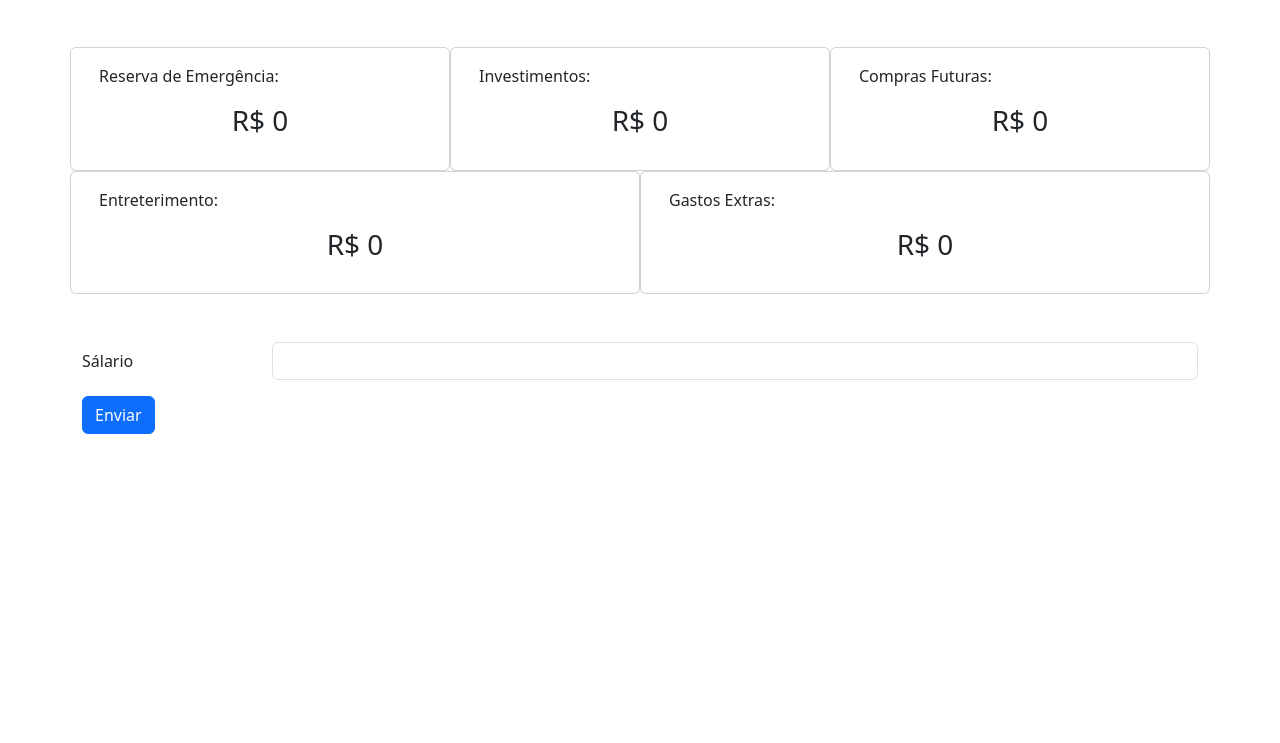
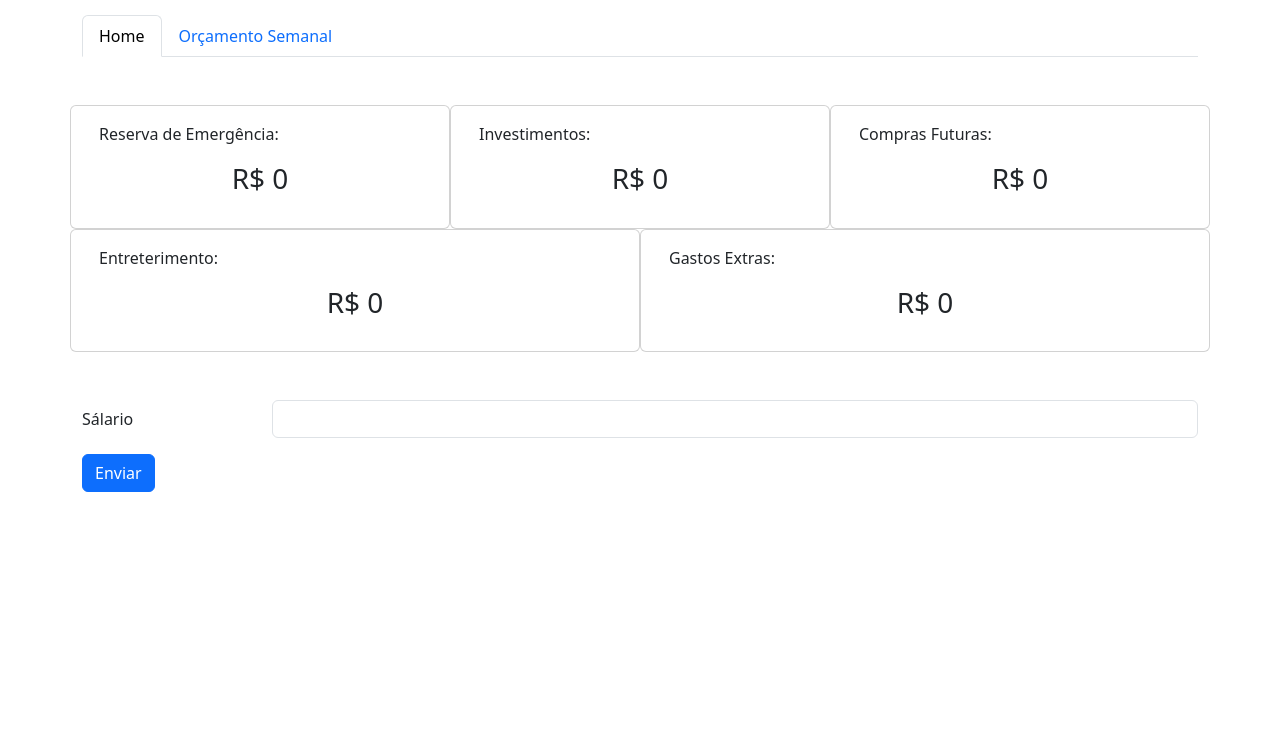
Before and after one commit to Klapowsko/calculadoraorcamento, a plain HTML site: page index.html in a window 1280 px wide. Shown: the part 57-800 px from the top of the page. Drawn offline with nearby package versions, Linux system fonts and the light colour scheme.

Commit message:
iniciado estruturação do layout do orçamento semanal

```diff
--- a/index.html
+++ b/index.html
@@ -14,6 +14,20 @@
             </div>
           </nav>
     </header>
+    <div class="container mt-3">
+      <div class="row">
+        <div class="col-12">
+          <ul class="nav nav-tabs">
+            <li class="nav-item">
+              <a class="nav-link active" aria-current="page" href="#">Home</a>
+            </li>
+            <li class="nav-item">
+              <a class="nav-link" href="#">Orçamento Semanal</a>
+            </li>
+          </ul>
+        </div>
+      </div>
+    </div>
     <main class="container mt-5">
       <div class="row">
         <div class="card col-4">
```
